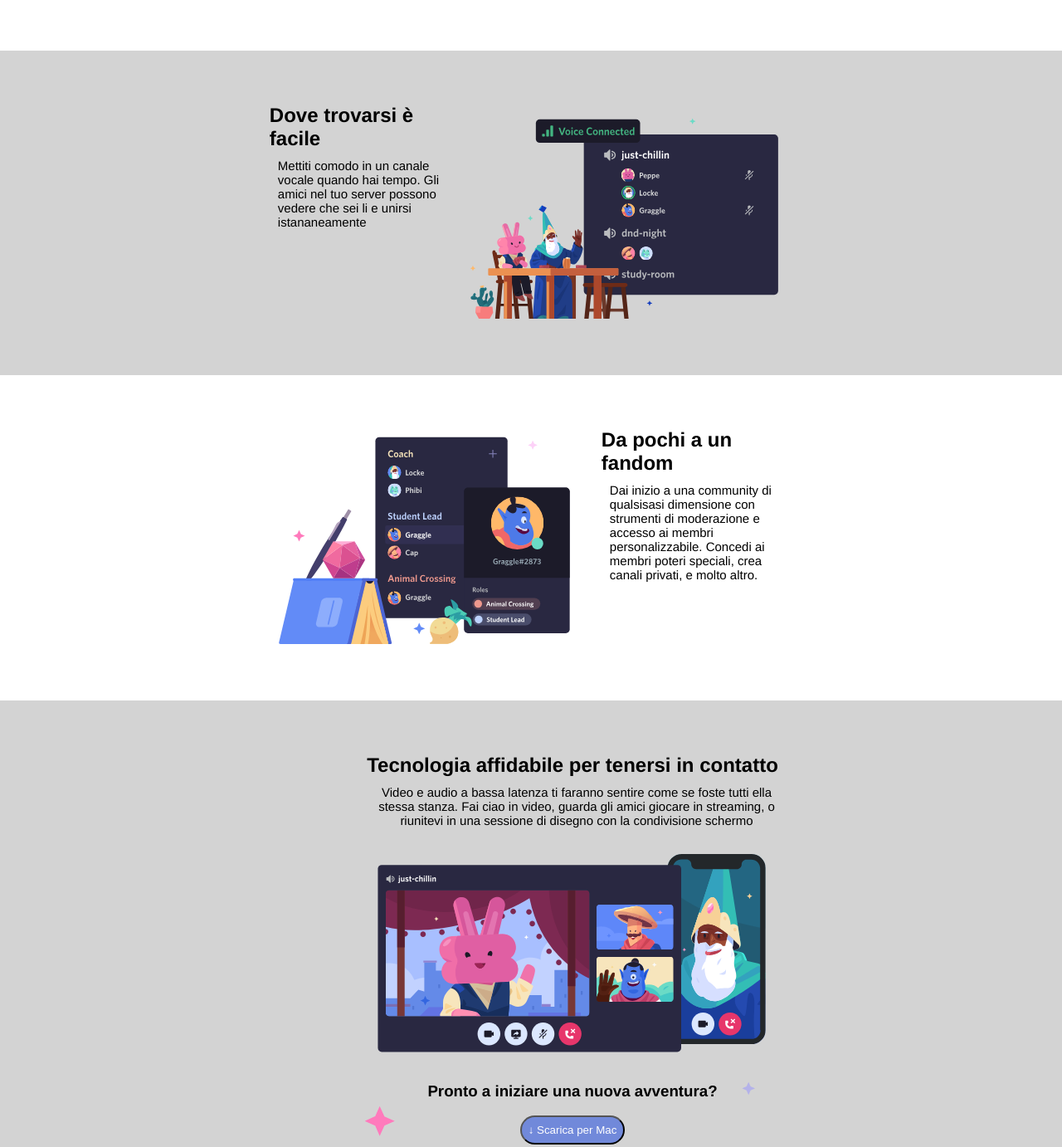
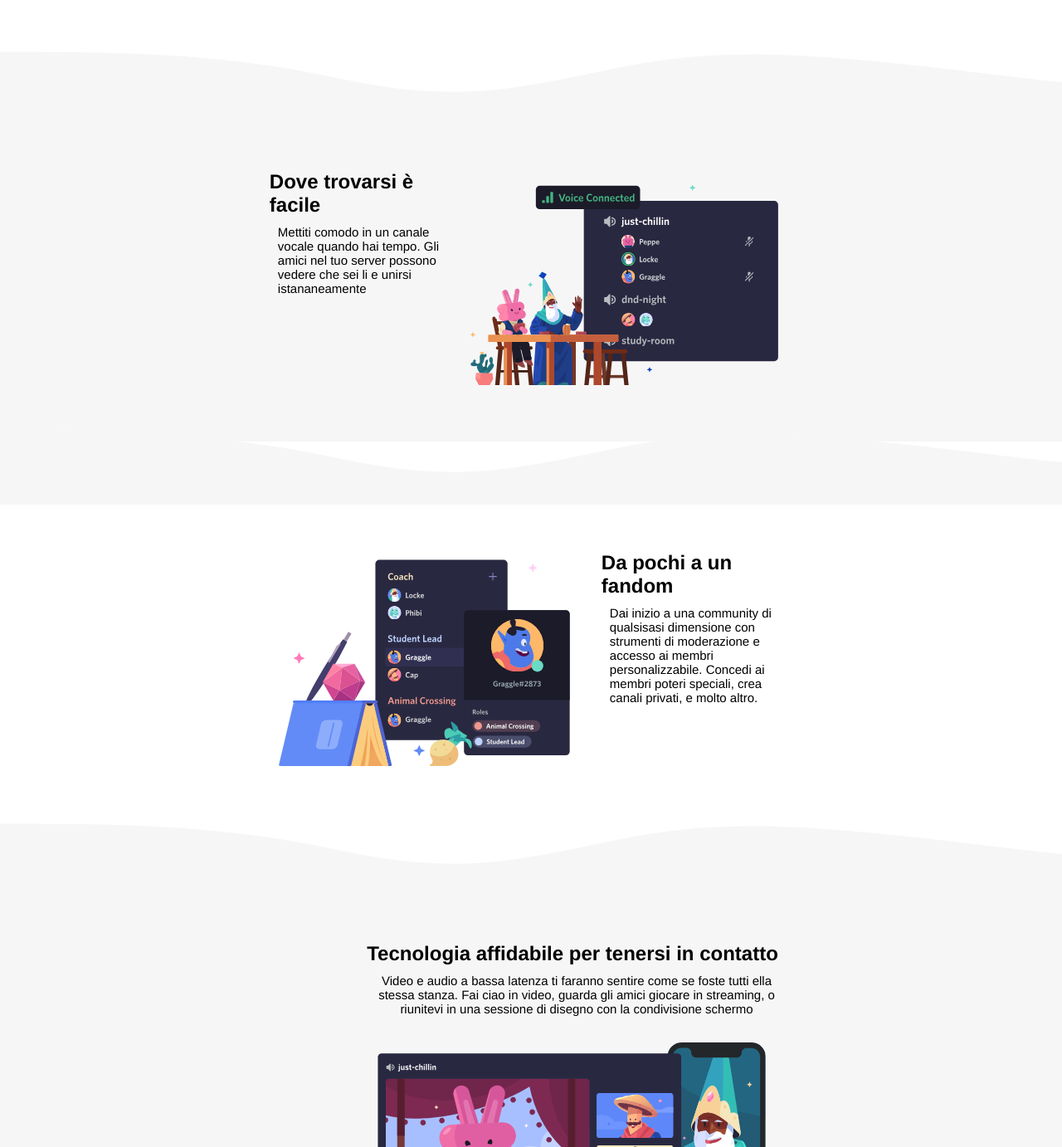
Before and after one commit to LuisJann/htmlcss-discord, a plain HTML site: page index.html in a window 1280 px wide. Shown: the part 631-2013 px from the top of the page at 83% size. Drawn offline with Linux system fonts and the light colour scheme.

Commit message:
Aggiunta Wave e Completamento esercizio

```diff
--- a/css/style.css
+++ b/css/style.css
@@ -30,7 +30,8 @@ header{
 }
 
 .background{
-    background-color: #d3d3d3;
+    background-color: #f6f6f6;
+    margin-bottom: -1%;
 }
 
 .up-bar{
@@ -85,7 +86,13 @@ h1{
 
 /* MAIN */
 .wave{
-    fill: black;
+    width: 100%;
+    margin-bottom: -1%;
+}
+
+.wave-r{
+    width: 100%;
+    transform: rotate(180deg);
 }
 
 .main-layout{
--- a/index.html
+++ b/index.html
@@ -53,7 +53,9 @@
                 <p class="comment">I server Discord sono organizzati in canali tematici in cui puoi collaborare, condividere o semplicemnte parlare della tua giornata senza intasare una chat di gruppo.</p>
             </div>
         </div>
-
+        <section>
+            <svg class="wave" version="1.1" xmlns="http://www.w3.org/2000/svg" viewBox="0 0 1440 100" preserveAspectRatio="none"><path class="wavePath-haxJK1 animationPaused-2hZ4IO" d="M826.337463,25.5396311 C670.970254,58.655965 603.696181,68.7870267 447.802481,35.1443383 C293.342778,1.81111414 137.33377,1.81111414 0,1.81111414 L0,150 L1920,150 L1920,1.81111414 C1739.53523,-16.6853983 1679.86404,73.1607868 1389.7826,37.4859505 C1099.70117,1.81111414 981.704672,-7.57670281 826.337463,25.5396311 Z" fill="#f6f6f6"></path></svg>
+        </section>
         <div class="main-layout background">
             <div class="main-text">
                 <h2>Dove trovarsi è facile</h2>
@@ -61,7 +63,9 @@
             </div>
             <div class="main-item"><img class="screenshot" src="img/item2.svg" alt=""></div>
         </div>
-
+        <section>
+            <svg class="wave" version="1.1" xmlns="http://www.w3.org/2000/svg" viewBox="0 0 1440 100" preserveAspectRatio="none"><path class="wavePath-haxJK1 animationPaused-2hZ4IO" d="M826.337463,25.5396311 C670.970254,58.655965 603.696181,68.7870267 447.802481,35.1443383 C293.342778,1.81111414 137.33377,1.81111414 0,1.81111414 L0,150 L1920,150 L1920,1.81111414 C1739.53523,-16.6853983 1679.86404,73.1607868 1389.7826,37.4859505 C1099.70117,1.81111414 981.704672,-7.57670281 826.337463,25.5396311 Z" fill="#f6f6f6"></path></svg>
+        </section>
         <div class="main-layout">
             <div class="main-item"><img class="screenshot" src="img/item3.svg" alt=""></div>
             <div class="main-text">
@@ -69,7 +73,9 @@
                 <p class="comment">Dai inizio a una community di qualsisasi dimensione con strumenti di moderazione e accesso ai membri personalizzabile. Concedi ai membri poteri speciali, crea canali privati, e molto altro.</p>
             </div>
         </div>
-
+        <section>
+            <svg class="wave" version="1.1" xmlns="http://www.w3.org/2000/svg" viewBox="0 0 1440 100" preserveAspectRatio="none"><path class="wavePath-haxJK1 animationPaused-2hZ4IO" d="M826.337463,25.5396311 C670.970254,58.655965 603.696181,68.7870267 447.802481,35.1443383 C293.342778,1.81111414 137.33377,1.81111414 0,1.81111414 L0,150 L1920,150 L1920,1.81111414 C1739.53523,-16.6853983 1679.86404,73.1607868 1389.7826,37.4859505 C1099.70117,1.81111414 981.704672,-7.57670281 826.337463,25.5396311 Z" fill="#f6f6f6"></path></svg>
+        </section>
         <div class="main-layout background ">
             <div class="main-big-item">
                 <h2>Tecnologia affidabile per tenersi in contatto</h2>
```
